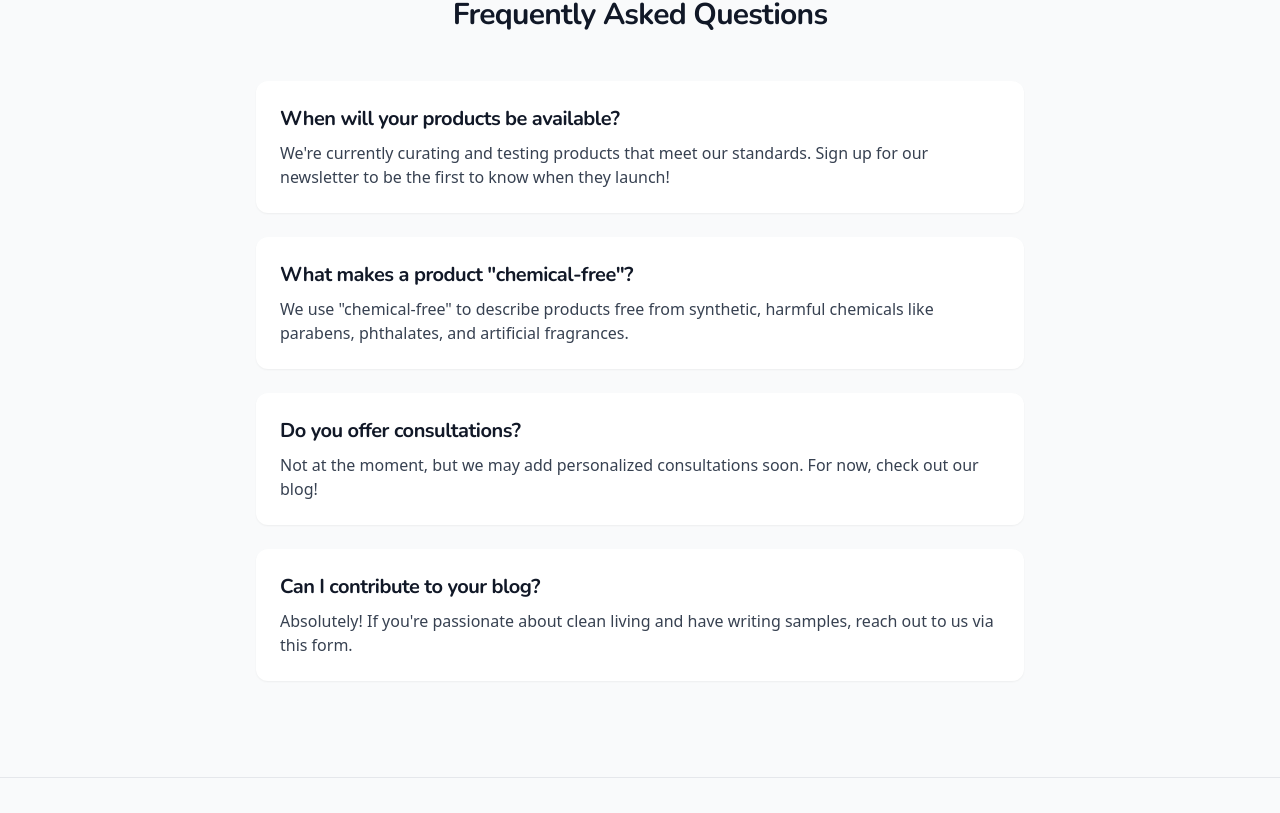
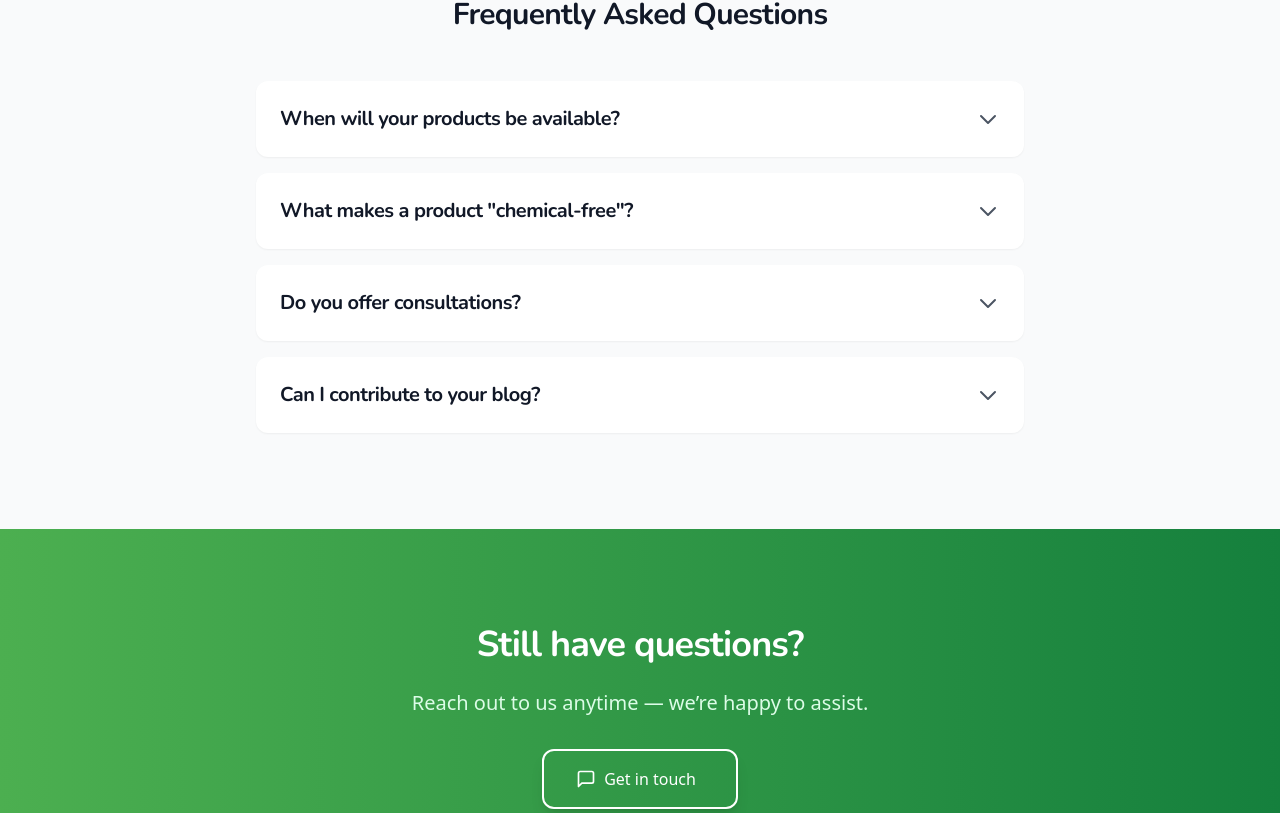
Before and after one commit to Bharathkumar1522/Thesafehive, a React (Vite) app: page /contact in a window 1280 px wide. Shown: the part 1267-2080 px from the top of the page. Built offline with nearby package versions, Linux system fonts and the light colour scheme; a web font is replaced by a local one.

Commit message:
Enhance FAQs and organize modal components

```diff
--- a/src/components/blog/BlogCard.tsx
+++ b/src/components/blog/BlogCard.tsx
@@ -2,7 +2,7 @@ import { Share2 } from 'lucide-react';
 import { useState } from 'react';
 import { Link } from 'react-router-dom';
 import { BlogPost } from '../../types/blog';
-import ShareModal from '../ShareModal';
+import ShareModal from '../ui/modals/ShareModal';
 import Img from '../ui/image';
 
 interface BlogCardProps {
--- /dev/null
+++ b/src/components/ui/CTASection.tsx
@@ -0,0 +1,84 @@
+import { ReactNode } from 'react';
+import { Link } from 'react-router-dom';
+
+interface ActionProps {
+  text: string;
+  to: string;
+  icon: ReactNode;
+  secondaryIcon?: ReactNode;
+  variant?: 'primary' | 'secondary';
+}
+
+interface CTASectionProps {
+  title: string;
+  description: string;
+  primaryAction?: ActionProps;
+  secondaryAction?: ActionProps;
+  className?: string;
+}
+
+const ActionButton: React.FC<{ action: ActionProps }> = ({ action }) => {
+  const buttonClasses = (variant: 'primary' | 'secondary' = 'primary') => {
+    const base = 'inline-flex items-center px-8 py-4 font-medium rounded-xl transition-all duration-300 shadow-lg hover:shadow-xl transform hover:-translate-y-1';
+    return variant === 'primary'
+      ? `${base} bg-white text-green-600 hover:bg-gray-100`
+      : `${base} bg-transparent text-white border-2 border-white hover:bg-white hover:text-green-600`;
+  };
+
+  // Check if it's an anchor link (starts with #)
+  const isAnchorLink = action.to.startsWith('#');
+
+  const content = (
+    <>
+      {action.icon}
+      <span className="mx-2">{action.text}</span>
+      {action.secondaryIcon}
+    </>
+  );
+
+  if (isAnchorLink) {
+    return (
+      <a
+        href={action.to}
+        className={buttonClasses(action.variant)}
+      >
+        {content}
+      </a>
+    );
+  }
+
+  return (
+    <Link
+      to={action.to}
+      className={buttonClasses(action.variant)}
+    >
+      {content}
+    </Link>
+  );
+};
+
+export const CTASection: React.FC<CTASectionProps> = ({
+  title,
+  description,
+  primaryAction,
+  secondaryAction,
+  className = '',
+}) => {
+  return (
+    <section className={`py-16 md:py-24 bg-gradient-to-r from-green-600 to-green-700 ${className}`}>
+      <div className="container mx-auto px-4 text-center">
+        <div className="max-w-3xl mx-auto">
+          <h2 className="text-3xl md:text-4xl font-bold text-white mb-6">{title}</h2>
+          <p className="text-xl text-green-100 mb-8">{description}</p>
+
+          {(primaryAction || secondaryAction) && (
+            <div className="flex flex-col sm:flex-row gap-4 justify-center">
+              {primaryAction && <ActionButton action={primaryAction} />}
+              {secondaryAction && <ActionButton action={secondaryAction} />}
+            </div>
+          )}
+        </div>
+      </div>
+    </section>
+  );
+};
--- /dev/null
+++ b/src/components/ui/FAQItem.tsx
@@ -0,0 +1,48 @@
+import { useState, useRef, useEffect } from 'react';
+
+interface FAQItemProps {
+  question: string;
+  answer: string;
+  isOpen: boolean;
+  onClick: () => void;
+}
+
+export const FAQItem: React.FC<FAQItemProps> = ({ question, answer, isOpen, onClick }) => {
+  const contentRef = useRef<HTMLDivElement>(null);
+  const [height, setHeight] = useState(0);
+
+  useEffect(() => {
+    if (contentRef.current) {
+      setHeight(isOpen ? contentRef.current.scrollHeight : 0);
+    }
+  }, [isOpen, answer]);
+
+  return (
+    <div className={`bg-white rounded-xl shadow-sm overflow-hidden transition-all duration-300 ease-in-out ${isOpen ? 'ring-1 ring-green-600' : ''}`}>
+      <button
+        className="w-full flex justify-between items-center p-6 text-left"
+        onClick={onClick}
+        aria-expanded={isOpen}
+        aria-controls={`faq-${question.toLowerCase().replace(/\s+/g, '-')}`}
+      >
+        <h3 className="font-bold text-xl text-gray-900">{question}</h3>
+        <span className={`ml-4 flex-shrink-0 transform transition-transform duration-300 ${isOpen ? 'rotate-180' : ''}`}>
+          <svg className="w-6 h-6 text-gray-600" fill="none" stroke="currentColor" viewBox="0 0 24 24">
+            <path strokeLinecap="round" strokeLinejoin="round" strokeWidth={2} d="M19 9l-7 7-7-7" />
+          </svg>
+        </span>
+      </button>
+      <div
+        ref={contentRef}
+        id={`faq-${question.toLowerCase().replace(/\s+/g, '-')}`}
+        className="transition-all duration-300 ease-in-out overflow-hidden"
+        style={{ height: `${height}px` }}
+        role="region"
+      >
+        <div className="px-6 pb-6 -mt-2">
+          <p className="text-gray-700">{answer}</p>
+        </div>
+      </div>
+    </div>
+  );
+};
--- a/src/pages/BlogPost.tsx
+++ b/src/pages/BlogPost.tsx
@@ -1,7 +1,7 @@
 import { useState, useEffect } from 'react';
 import { useParams, Link } from 'react-router-dom';
 import { ArrowLeft, Calendar, Tag, Share2 } from 'lucide-react';
-import ShareModal from '../components/ShareModal';
+import ShareModal from '../components/ui/modals/ShareModal';
 import { fetchBlogBySlug } from '../services/contentfulService';
 import { renderRichText } from '../utils/renderRichText';
 import { BlogPost as BlogPostType } from '../types/blog';
--- a/src/pages/Contact.tsx
+++ b/src/pages/Contact.tsx
@@ -1,6 +1,8 @@
 import { useState } from 'react';
 import emailjs from "@emailjs/browser";
 import { Mail, MessageSquare, Send } from 'lucide-react';
+import { FAQItem } from '../components/ui/FAQItem';
+import { CTASection } from '../components/ui/CTASection';
 
 const SERVICE_ID = import.meta.env.VITE_EMAILJS_SERVICE_ID;
 const TEMPLATE_ID_OWNER = import.meta.env.VITE_EMAILJS_TEMPLATE_ID_OWNER;
@@ -18,6 +20,27 @@ const Contact = () => {
 
   const [submitted, setSubmitted] = useState(false);
   const [error, setError] = useState('');
+
+  const [activeFaq, setActiveFaq] = useState<number | null>(null);
+
+  const faqs = [
+    {
+      question: "When will your products be available?",
+      answer: "We're currently curating and testing products that meet our standards. Sign up for our newsletter to be the first to know when they launch!"
+    },
+    {
+      question: "What makes a product \"chemical-free\"?",
+      answer: "We use \"chemical-free\" to describe products free from synthetic, harmful chemicals like parabens, phthalates, and artificial fragrances."
+    },
+    {
+      question: "Do you offer consultations?",
+      answer: "Not at the moment, but we may add personalized consultations soon. For now, check out our blog!"
+    },
+    {
+      question: "Can I contribute to your blog?",
+      answer: "Absolutely! If you're passionate about clean living and have writing samples, reach out to us via this form."
+    }
+  ];
 
   const handleChange = (e: React.ChangeEvent<HTMLInputElement | HTMLTextAreaElement | HTMLSelectElement>) => {
     const { name, value } = e.target;
@@ -59,6 +82,10 @@ const Contact = () => {
     }
   };
 
+  const toggleFaq = (index: number) => {
+    setActiveFaq(activeFaq === index ? null : index);
+  };
+
   return (
     <div className="pt-16">
       {/* Hero Section */}
@@ -74,7 +101,7 @@ const Contact = () => {
       </section>
 
       {/* Contact Form Section */}
-      <section className="py-16 md:py-24 bg-white">
+      <section id="contact-form" className="py-16 md:py-24 bg-white">
         <div className="container mx-auto px-4">
           <div className="max-w-5xl mx-auto">
             <div className="grid grid-cols-1 md:grid-cols-5 gap-12">
@@ -217,35 +244,33 @@ const Contact = () => {
           <div className="max-w-3xl mx-auto">
             <h2 className="text-3xl font-bold text-gray-900 mb-12 text-center">Frequently Asked Questions</h2>
 
-            <div className="space-y-6">
-              <div className="bg-white p-6 rounded-xl shadow-sm">
-                <h3 className="font-bold text-xl text-gray-900 mb-2">When will your products be available?</h3>
-                <p className="text-gray-700">
-                  We're currently curating and testing products that meet our standards. Sign up for our newsletter to be the first to know when they launch!
-                </p>
-              </div>
-              <div className="bg-white p-6 rounded-xl shadow-sm">
-                <h3 className="font-bold text-xl text-gray-900 mb-2">What makes a product "chemical-free"?</h3>
-                <p className="text-gray-700">
-                  We use "chemical-free" to describe products free from synthetic, harmful chemicals like parabens, phthalates, and artificial fragrances.
-                </p>
-              </div>
-              <div className="bg-white p-6 rounded-xl shadow-sm">
-                <h3 className="font-bold text-xl text-gray-900 mb-2">Do you offer consultations?</h3>
-                <p className="text-gray-700">
-                  Not at the moment, but we may add personalized consultations soon. For now, check out our blog!
-                </p>
-              </div>
-              <div className="bg-white p-6 rounded-xl shadow-sm">
-                <h3 className="font-bold text-xl text-gray-900 mb-2">Can I contribute to your blog?</h3>
-                <p className="text-gray-700">
-                  Absolutely! If you're passionate about clean living and have writing samples, reach out to us via this form.
-                </p>
-              </div>
+            <div className="space-y-4">
+              {faqs.map((faq, index) => (
+                <FAQItem
+                  key={index}
+                  question={faq.question}
+                  answer={faq.answer}
+                  isOpen={activeFaq === index}
+                  onClick={() => toggleFaq(index)}
+                />
+              ))}
             </div>
           </div>
         </div>
       </section>
+
+      {/* CTA Section */}
+      <CTASection
+        title="Still have questions?"
+        description="Reach out to us anytime — we’re happy to assist."
+        secondaryAction={{
+          text: 'Get in touch',
+          to: '#contact-form',
+          icon: <MessageSquare className="h-5 w-5" />,
+          variant: 'secondary'
+        }}
+      />
+
     </div>
   );
 };
--- a/src/pages/learn.tsx
+++ b/src/pages/learn.tsx
@@ -1,7 +1,6 @@
-import React from "react";
 import { Brain, BookOpen, MessageSquare, ArrowRight } from "lucide-react";
-import { Link } from "react-router-dom";
 import GameHub from "../games/GameHub";
+import { CTASection } from "../components/ui/CTASection"; // Assuming CTASection is imported from this location
 
 export default function Learn() {
   return (
@@ -24,23 +23,23 @@ export default function Learn() {
         </div>
       </section>
 
-      {/* CTA */}
-      <section className="py-16 md:py-24 bg-gradient-to-r from-green-600 to-green-700">
-        <div className="container mx-auto px-4 text-center">
-          <div className="max-w-3xl mx-auto">
-            <h2 className="text-3xl md:text-4xl font-bold text-white mb-6">Ready to Learn More?</h2>
-            <p className="text-xl text-green-100 mb-8">Explore our blog for in‑depth articles and connect with our community.</p>
-            <div className="flex flex-col sm:flex-row gap-4 justify-center">
-              <Link to="/blog" className="inline-flex items-center px-8 py-4 bg-white text-green-600 font-medium rounded-xl hover:bg-gray-100 transition-all duration-300 shadow-lg hover:shadow-xl transform hover:-translate-y-1">
-                <BookOpen className="mr-2 h-5 w-5" /> Read Our Blog <ArrowRight className="ml-2 h-5 w-5" />
-              </Link>
-              <Link to="/contact" className="inline-flex items-center px-8 py-4 bg-transparent text-white font-medium rounded-xl border-2 border-white hover:bg-white hover:text-green-600 transition-all duration-300 shadow-lg hover:shadow-xl transform hover:-translate-y-1">
-                <MessageSquare className="mr-2 h-5 w-5" /> Contact Us
-              </Link>
-            </div>
-          </div>
-        </div>
-      </section>
+      <CTASection
+        title="Ready to Learn More?"
+        description="Explore our blog for in‑depth articles and connect with our community."
+        primaryAction={{
+          text: 'Read Our Blog',
+          to: '/blog',
+          icon: <BookOpen className="h-5 w-5" />,
+          secondaryIcon: <ArrowRight className="h-5 w-5" />,
+          variant: 'primary'
+        }}
+        secondaryAction={{
+          text: 'Contact Us',
+          to: '/contact',
+          icon: <MessageSquare className="h-5 w-5" />,
+          variant: 'secondary'
+        }}
+      />
     </div>
   );
-}
+};
```
Also changed, not shown: src/components/ui/modals/PolicyModal.tsx (renamed from src/components/PolicyModal.tsx), src/components/ui/modals/ShareModal.tsx (renamed from src/components/ShareModal.tsx).
